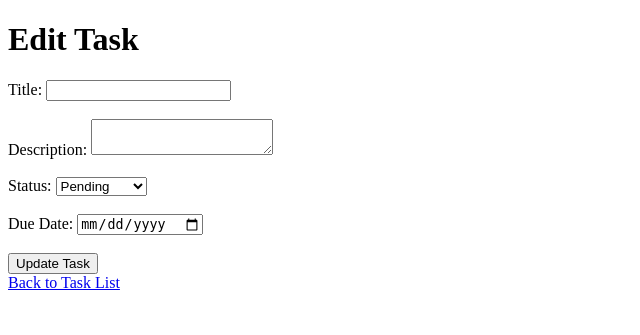
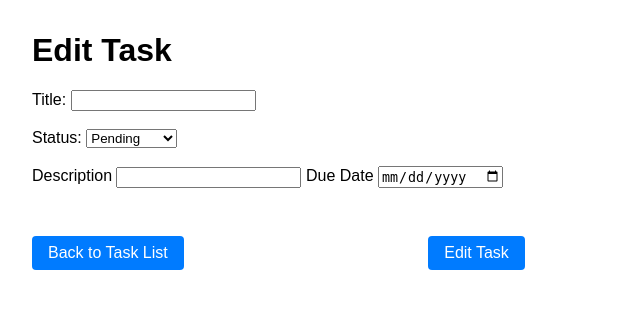
Before and after one commit to MahirShah300/dts-developer-challenge, a FastAPI app: template templates/update_task.html in a window 1280 px wide. Shown: the top 335 px of the page, without its empty margins (0-640 px from the left). Run offline with FastAPI, Linux system fonts and the light colour scheme; the template is opened without the code that fills it, so the values that code supplies are empty.

Commit message:
Fix styling on all pages to be consistent. Fix search functions

```diff
--- a/main.py
+++ b/main.py
@@ -71,16 +71,19 @@ def get_tasks(
         task = db.query(Task).filter(Task.id == task_id).first()
         if task is None:
             return templates.TemplateResponse(request, "task_not_found.html")
-        tasks = [task] if task else []
+        tasks = [task]
     elif task_status:
+        try:
+            # Convert to enum safely
+            status_enum = TaskStatus(task_status)
+            tasks = db.query(Task).filter(Task.task_status == status_enum.value).all()
+        except ValueError:
+            # Invalid status given
+            tasks = []
         tasks = db.query(Task).filter(Task.task_status == task_status.value).all()
     else:
         tasks = db.query(Task).all()
     return templates.TemplateResponse(request, "index.html", {"tasks": tasks})
-
-
-# TODO Add page for no tasks with that status or similar
-
 
 @app.get("/tasks/{task_id}/edit", response_class=HTMLResponse)
 def update_task_form(request: Request, task_id: int, db: Session = Depends(get_db)):
@@ -137,7 +140,6 @@ def delete_task(request: Request, task_id: int, db: Session = Depends(get_db)):
 def handle_404_error(request: Request, __):
     return templates.TemplateResponse(request, "404_redirect_page.html", status_code=404)
 
-# TODO Change button styling on create new task page
 # TODO OPTIONAL add ways to search by title, partial title
 # TODO OPTIONAL add way to sort by date
 # TODO Make it so search by ID search bar only accepts numbers
--- a/templates/update_task.html
+++ b/templates/update_task.html
@@ -2,29 +2,58 @@
 <html>
 <head>
     <title>Edit Task</title>
+    <style>
+        body { font-family: Arial; margin: 2rem; }
+        table { width: 80%; border-collapse: collapse; }
+        th, td { border: 1px solid #ccc; padding: 8px; text-align: left; }
+        .button-container { margin-top: 1rem; margin-bottom: 1rem; }
+        .button-link {
+            display: inline-block;
+            padding: 8px 16px;
+            background-color: #007BFF;
+            color: white;
+            text-decoration: none;
+            border-radius: 4px;
+        }
+        .button {
+            font-family: Arial; margin: 2rem;
+            font-size: 16px;
+            padding: 8px 16px;
+            background-color: #007BFF;
+            color: white;
+            border: none;
+            border-radius: 4px;
+            cursor: pointer;
+            text-decoration: none;
+        }
+        .button-link:hover, .button:hover {
+            background-color: #0056b3;
+        }
+    </style>
 </head>
 <body>
     <h1>Edit Task</h1>
     <form method="post" action="/tasks/{{ task.id }}/edit">
-        <label>Title:</label>
-        <input type="text" name="title" value="{{ task.title }}" required><br><br>
+        <label for="title">Title:</label>
+        <input type="text" id="title" name="title" value="{{ task.title }}"required><br><br>
 
-        <label>Description:</label>
-        <textarea name="description">{{ task.description }}</textarea><br><br>
-
-        <label>Status:</label>
-        <select name="task_status" required>
+        <label for="task_status">Status:</label>
+        <select name="task_status" id ="task_status" required>
             {% for option in ["Pending", "In Progress", "Completed", "Late", "Cancelled"] %}
                 <option value="{{ option }}" {% if option == task.task_status %}selected{% endif %}>{{ option }}</option>
             {% endfor %}
         </select><br><br>
+        <label for="description">Description</label>
+        <input type="text" id="description" name="description"  value="{{ task.description}}">
+        <label for="due_date">Due Date</label>
+        <input type="date" id="due_date" name="due_date" value="due_date">
+        <div class="button-container">
+            <a href="/tasks" class="button-link">Back to Task List</a>
+            <button type="submit" class="button" style="margin-left: 15rem;">Edit Task</button>
+        </div>
 
-        <label>Due Date:</label>
-        <input type="date" name="due_date" value="{{ task.due_date }}"><br><br>
-
-        <button type="submit">Update Task</button>
     </form>
 
-    <a href="/tasks" class="button-link">Back to Task List</a>
+    <br>
 </body>
 </html>
```
Also changed, not shown: templates/create_task.html (+22 -8 lines), templates/index.html (+8 -13 lines), tests/test_404_redirect.py (+4 -1 lines).
